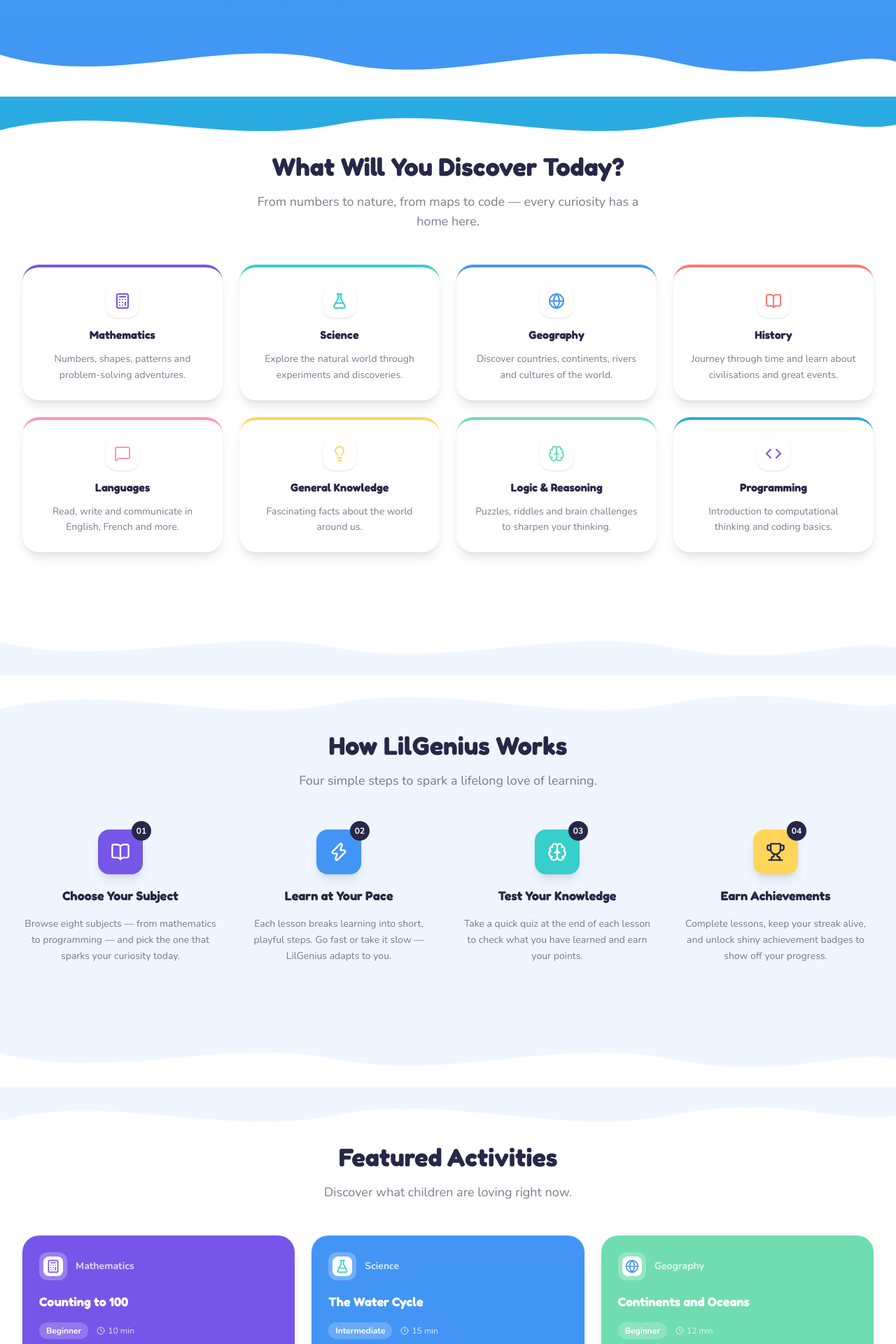
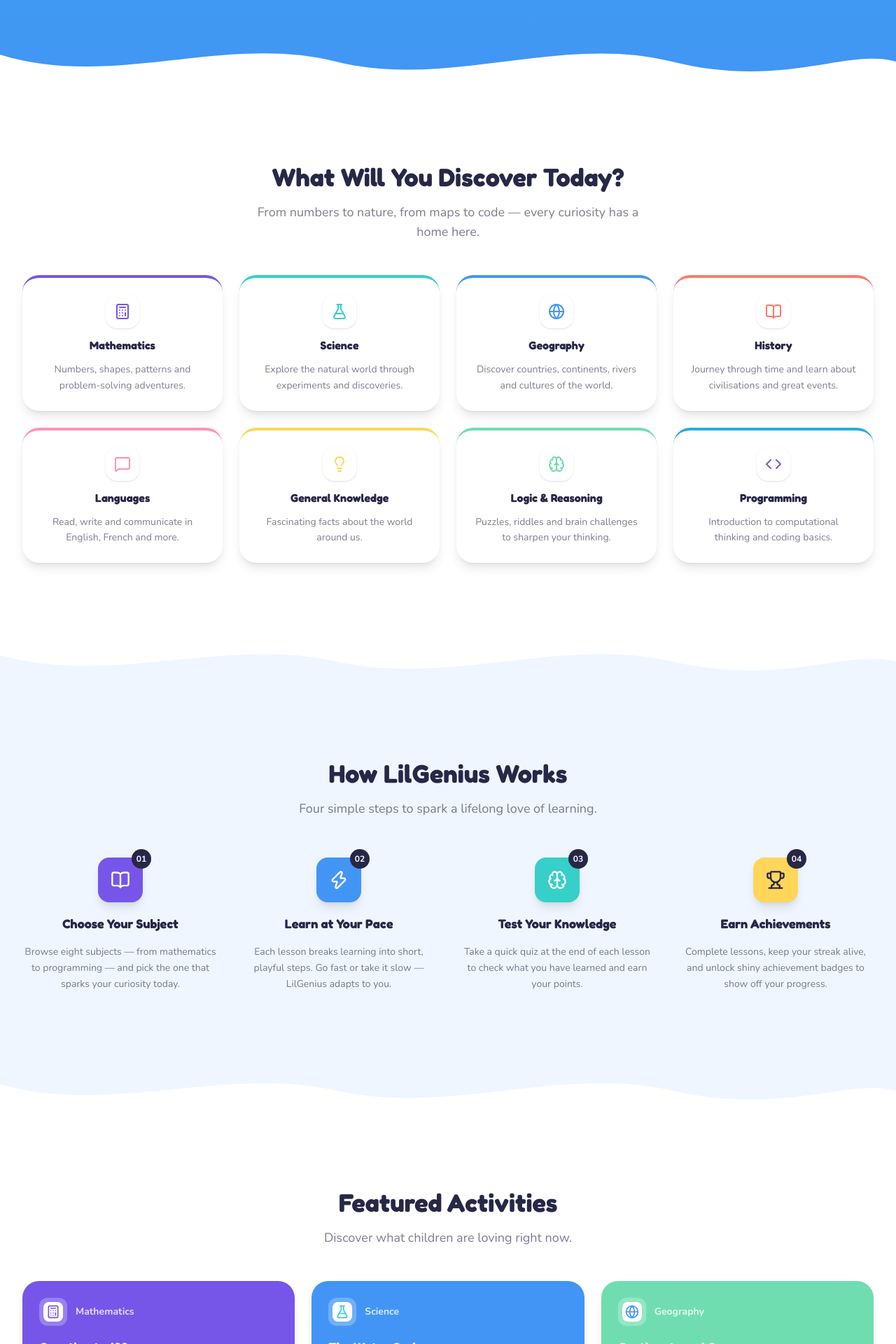
Before and after one commit to cherubin-umuragwa/lilgenuis, a Next.js app: page /en in a window 1280 px wide. Shown: the part 700-2620 px from the top of the page at 70% size. Built offline with nearby package versions, Linux system fonts and the light colour scheme.

Commit message:
fix: single bottom-only wave per section — removes double-wave gaps, adds CTA-to-footer wave

```diff
--- a/src/components/landing/BenefitsSection.tsx
+++ b/src/components/landing/BenefitsSection.tsx
@@ -68,9 +68,8 @@ const itemVariants: Variants = {
 
 export function BenefitsSection() {
   return (
-    <section className="relative bg-mint">
-      {/* Top wave — matches FeaturedActivities's white bg */}
-      <WaveDivider fill="#FFFFFF" flip />
+    /* bg-mint — preceded by FeaturedActivities (white, bottom wave fill="#70DDB0") */
+    <section className="relative bg-mint pt-16 sm:pt-24">
       <div className="max-w-7xl mx-auto px-4 sm:px-6 lg:px-8 pb-16 sm:pb-24">
         <div className="text-center mb-14">
           <h2 className="font-heading text-3xl sm:text-4xl font-bold text-text mb-4">
@@ -112,6 +111,7 @@ export function BenefitsSection() {
         </motion.div>
       </div>
 
+      {/* Bottom wave → next section is CTA (coral #FF786B) */}
       <WaveDivider fill="#FF786B" />
     </section>
   );
--- a/src/components/landing/CTASection.tsx
+++ b/src/components/landing/CTASection.tsx
@@ -13,9 +13,8 @@ interface CTASectionProps {
 
 export function CTASection({ locale }: CTASectionProps) {
   return (
-    <section className="relative bg-coral">
-      {/* Top wave — matches Benefits's mint bg */}
-      <WaveDivider fill="#70DDB0" flip />
+    /* bg-coral — preceded by Benefits (mint, bottom wave fill="#FF786B") */
+    <section className="relative bg-coral pt-16 sm:pt-24">
       <div className="max-w-3xl mx-auto px-4 sm:px-6 text-center pb-16 sm:pb-24">
         <motion.div
           initial={{ opacity: 0, y: 24 }}
@@ -33,19 +32,22 @@ export function CTASection({ locale }: CTASectionProps) {
           <div className="flex flex-col sm:flex-row gap-4 justify-center">
             <Link
               href={ROUTES.onboarding(locale)}
-              className="inline-flex items-center justify-center px-8 py-4 bg-white text-coral rounded-full font-bold text-lg hover:brightness-105 transition-colors shadow-lg"
+              className="inline-flex items-center justify-center px-8 py-4 bg-white text-coral rounded-full font-bold text-lg hover:brightness-105 transition shadow-lg"
             >
               Get Started Free
             </Link>
             <Link
               href={ROUTES.about(locale)}
-              className="inline-flex items-center justify-center px-8 py-4 border-2 border-white text-white rounded-full font-bold text-lg hover:bg-white/10 transition-colors"
+              className="inline-flex items-center justify-center px-8 py-4 border-2 border-white text-white rounded-full font-bold text-lg hover:bg-white/10 transition"
             >
               Learn More
             </Link>
           </div>
         </motion.div>
       </div>
+
+      {/* Bottom wave → Footer (bg-text = #272747) */}
+      <WaveDivider fill="#272747" />
     </section>
   );
 }
--- a/src/components/landing/FeaturedActivitiesSection.tsx
+++ b/src/components/landing/FeaturedActivitiesSection.tsx
@@ -57,9 +57,8 @@ const itemVariants: Variants = {
 
 export function FeaturedActivitiesSection({ locale }: FeaturedActivitiesSectionProps) {
   return (
-    <section className="relative bg-white">
-      {/* Top wave — matches HowItWorks's #EFF6FF bg */}
-      <WaveDivider fill="#EFF6FF" flip />
+    /* bg-white — preceded by HowItWorks (#EFF6FF, bottom wave fill="#FFFFFF") */
+    <section className="relative bg-white pt-16 sm:pt-24">
       <div className="max-w-7xl mx-auto px-4 sm:px-6 lg:px-8 pb-16 sm:pb-24">
         <div className="text-center mb-12">
           <h2 className="font-heading text-3xl sm:text-4xl font-bold text-text mb-4">
@@ -117,6 +116,7 @@ export function FeaturedActivitiesSection({ locale }: FeaturedActivitiesSectionP
         </motion.div>
       </div>
 
+      {/* Bottom wave → next section is Benefits (mint #70DDB0) */}
       <WaveDivider fill="#70DDB0" />
     </section>
   );
--- a/src/components/landing/HowItWorksSection.tsx
+++ b/src/components/landing/HowItWorksSection.tsx
@@ -56,9 +56,8 @@ const itemVariants: Variants = {
 
 export function HowItWorksSection() {
   return (
-    <section className="relative bg-[#EFF6FF]">
-      {/* Top wave — matches SubjectPreview's white bg */}
-      <WaveDivider fill="#FFFFFF" flip />
+    /* bg-[#EFF6FF] — preceded by SubjectPreview (white, bottom wave fill="#EFF6FF") */
+    <section className="relative bg-[#EFF6FF] pt-16 sm:pt-24">
       <div className="max-w-7xl mx-auto px-4 sm:px-6 lg:px-8 pb-16 sm:pb-24">
         <div className="text-center mb-14">
           <h2 className="font-heading text-3xl sm:text-4xl font-bold text-text mb-4">
@@ -103,6 +102,7 @@ export function HowItWorksSection() {
         </motion.div>
       </div>
 
+      {/* Bottom wave → next section is FeaturedActivities (white) */}
       <WaveDivider fill="#FFFFFF" />
     </section>
   );
--- a/src/components/landing/SubjectPreviewSection.tsx
+++ b/src/components/landing/SubjectPreviewSection.tsx
@@ -32,9 +32,8 @@ const itemVariants: Variants = {
 
 export function SubjectPreviewSection({ locale }: SubjectPreviewSectionProps) {
   return (
-    <section className="relative bg-white">
-      {/* Top wave — matches Hero's bottom blue */}
-      <WaveDivider fill="#29ABE2" flip />
+    /* bg-white — preceded by Hero (sky blue, bottom wave fill="#FFFFFF") */
+    <section className="relative bg-white pt-16 sm:pt-24">
       <div className="max-w-7xl mx-auto px-4 sm:px-6 lg:px-8 pb-16 sm:pb-24">
         <div className="text-center mb-12">
           <h2 className="font-heading text-3xl sm:text-4xl font-bold text-text mb-4">
@@ -80,6 +79,7 @@ export function SubjectPreviewSection({ locale }: SubjectPreviewSectionProps) {
         </motion.div>
       </div>
 
+      {/* Bottom wave → next section is HowItWorks (#EFF6FF) */}
       <WaveDivider fill="#EFF6FF" />
     </section>
   );
--- a/src/components/shared/WaveDivider.tsx
+++ b/src/components/shared/WaveDivider.tsx
@@ -2,36 +2,23 @@ import React from "react";
 import { cn } from "@/lib/utils/cn";
 
 interface WaveDividerProps {
-  /** CSS color the wave shape is filled with. For a bottom wave this should
-   *  match the *next* section's background. For a top wave (flip=true) this
-   *  should match the *previous* section's background. */
+  /** Fill color — must match the NEXT section's background exactly. */
   fill?: string;
-  /** When true the wave is flipped vertically so it curves upward — use this
-   *  at the TOP of a section to continue the curve from the section above. */
-  flip?: boolean;
   className?: string;
 }
 
 /**
- * Full-width SVG wave divider.
- *
- * Usage:
- *   Bottom of section A  →  <WaveDivider fill={nextSectionBg} />
- *   Top    of section B  →  <WaveDivider fill={prevSectionBg} flip />
- *
- * Both together produce a seamless S-curve transition.
+ * Full-width SVG wave placed at the BOTTOM of a section.
+ * Set `fill` to the background color of the section that follows.
+ * One wave per boundary — no top waves needed.
  */
-export function WaveDivider({ fill = "#FFFFFF", flip = false, className }: WaveDividerProps) {
+export function WaveDivider({ fill = "#FFFFFF", className }: WaveDividerProps) {
   return (
     <svg
       viewBox="0 0 1440 100"
       preserveAspectRatio="none"
       aria-hidden="true"
-      className={cn(
-        "block w-full",
-        flip ? "h-[50px] sm:h-[80px] scale-y-[-1]" : "h-[50px] sm:h-[80px]",
-        className
-      )}
+      className={cn("block w-full h-[60px] sm:h-[90px] -mb-px", className)}
     >
       <path
         d="M0,40 C180,90 360,10 540,50 C720,90 900,10 1080,50 C1260,90 1360,30 1440,50 L1440,100 L0,100 Z"
```
